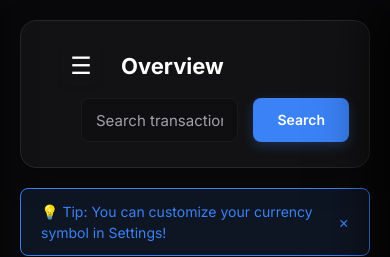
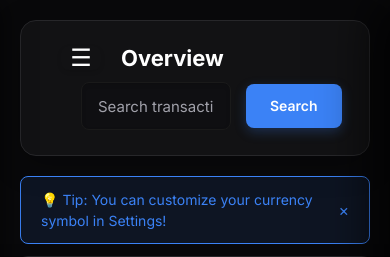
Before and after one commit to dariofdo2006-lgtm/project, a Flask app: page / in a window 390 px wide. Shown: the top 257 px of the page. Run offline with Flask 3, Linux system fonts and the light colour scheme; the visitor is signed in with stand-in values (Sample User, id 1); data that the repository does not hold is empty; parts of the project's set-up code (start-up, migrations or seed data) failed here and were passed over; some libraries are stand-ins or nearby versions.

Commit message:
Fix topbar vertical alignment for mobile layout

```diff
--- a/app.py
+++ b/app.py
@@ -7,7 +7,7 @@ from datetime import datetime, timedelta
 import json
 import csv
 import re
-from flask import Flask, render_template, request, jsonify, redirect, url_for, session, Response
+from flask import Flask, render_template, request, jsonify, redirect, url_for, session, Response, g
 from werkzeug.exceptions import RequestEntityTooLarge
 
 def load_env_file(path=".env"):
@@ -390,15 +390,27 @@ def process_recurring_expenses(user_id):
                 import logging
                 logging.warning(f"Recurring expense copy skipped: {e}")
 
+def get_cached_categories(user_id, cat_type=None):
+    if not hasattr(g, 'categories_cache'):
+        g.categories_cache = db.get_categories(user_id)
+    if cat_type:
+        return [c[0] for c in g.categories_cache if c[1] == cat_type]
+    return g.categories_cache
+
+def get_cached_settings(user_id):
+    if not hasattr(g, 'settings_cache'):
+        g.settings_cache = db.get_settings(user_id)
+    return g.settings_cache
+
 @app.context_processor
 def inject_global_vars():
     backend_name = db.backend_name()
     show_backend_badge = os.environ.get("SHOW_BACKEND_BADGE", "1").lower() in {"1", "true", "yes"}
     if "user_id" in session:
         user_id = session["user_id"]
-        currency = db.get_settings(user_id)
-        expense_cats = db.get_categories(user_id, 'expense')
-        income_cats = db.get_categories(user_id, 'income')
+        currency = get_cached_settings(user_id)
+        expense_cats = get_cached_categories(user_id, 'expense')
+        income_cats = get_cached_categories(user_id, 'income')
         return dict(
             currency=currency,
             categories=expense_cats,
@@ -450,7 +462,7 @@ def index():
     total_expenses = 0.0
 
     # Process monthly numbers
-    income_categories = db.get_categories(user_id, 'income')
+    income_categories = get_cached_categories(user_id, 'income')
     for row in raw_expenses:
         _, amount, category = row
         if category in income_categories:
@@ -1008,7 +1020,7 @@ def yearly_view():
     monthly_incomes = []
     monthly_expenses = []
 
-    income_categories = db.get_categories(user_id, 'income')
+    income_categories = get_cached_categories(user_id, 'income')
     for m in range(1, 13):
         raw_expenses = db.get_expenses_by_month(user_id, year, m)
         m_inc = 0.0
--- a/static/style.css
+++ b/static/style.css
@@ -833,9 +833,9 @@ h1, h2, h3, .topbar-title, .cal-title, .summary-title {
 }
 
 #search-input.unified-input {
-    height: 44px !important;
-    width: 250px !important;
-    padding: 0 14px !important;
+    height: 44px;
+    width: 250px;
+    padding: 0 14px;
 }
 
 .topbar-search form {
--- a/templates/base.html
+++ b/templates/base.html
@@ -123,14 +123,14 @@
         <main class="main-content">
             <header class="topbar" style="display: flex; justify-content: space-between; align-items: center; padding: 25px 40px; height: auto; background: var(--panel-dark); border: 1px solid var(--border-dark); border-radius: 16px; margin: 20px 20px 0 20px; box-shadow: 0 8px 32px rgba(0,0,0,0.25); box-sizing: border-box;">
                 <div style="display:flex; align-items:center; gap: 20px;">
-                    <button class="btn-icon mobile-only" onclick="toggleMobileSidebar()" style="font-size: 24px; padding: 0; background: transparent; border: none; color: white; cursor: pointer;">☰</button>
-                    <div class="topbar-title" style="font-size: 22px; font-weight: 700; color: white; white-space: nowrap; margin: 0;">{% block topbar_title %}{% endblock %}</div>
+                    <button class="btn-icon mobile-only" onclick="toggleMobileSidebar()" style="font-size: 24px; padding: 0; background: transparent; border: none; color: white; cursor: pointer; display: flex; align-items: center; justify-content: center; height: 100%; line-height: 1;">☰</button>
+                    <div class="topbar-title" style="font-size: 22px; font-weight: 700; color: white; white-space: nowrap; margin: 0; display: flex; align-items: center; height: 100%; line-height: 1;">{% block topbar_title %}{% endblock %}</div>
                 </div>
 
                 <div class="topbar-search" style="flex: 1; display: flex; justify-content: flex-end; max-width: 450px; margin-left: 20px;">
-                    <form action="/search" method="GET" style="display:flex; align-items:center; width: 100%; gap: 15px;">
-                        <input id="search-input" type="text" name="q" placeholder="Search transactions..." class="unified-input" style="flex: 1; min-width: 150px;">
-                        <button type="submit" style="background:var(--brand-blue); border:none; color:white; padding:12px 24px; border-radius:8px; cursor:pointer; font-family: 'Inter', system-ui, sans-serif; font-weight: 600; font-size: 14px; transition: all 0.2s cubic-bezier(0.4, 0, 0.2, 1); box-shadow: 0 4px 12px rgba(59, 130, 246, 0.25);">Search</button>
+                    <form action="/search" method="GET" style="display:flex; align-items:center; width: 100%; gap: 15px; margin: 0;">
+                        <input id="search-input" type="text" name="q" placeholder="Search transactions..." class="unified-input" style="flex: 1; min-width: 150px; height: 44px; margin: 0; padding: 0 14px; box-sizing: border-box;">
+                        <button type="submit" style="background:var(--brand-blue); border:none; color:white; padding: 0 24px; height: 44px; border-radius:8px; cursor:pointer; font-family: 'Inter', system-ui, sans-serif; font-weight: 600; font-size: 14px; transition: all 0.2s cubic-bezier(0.4, 0, 0.2, 1); box-shadow: 0 4px 12px rgba(59, 130, 246, 0.25); display: flex; align-items: center; justify-content: center; margin: 0; box-sizing: border-box;">Search</button>
                     </form>
                 </div>
             </header>
```
